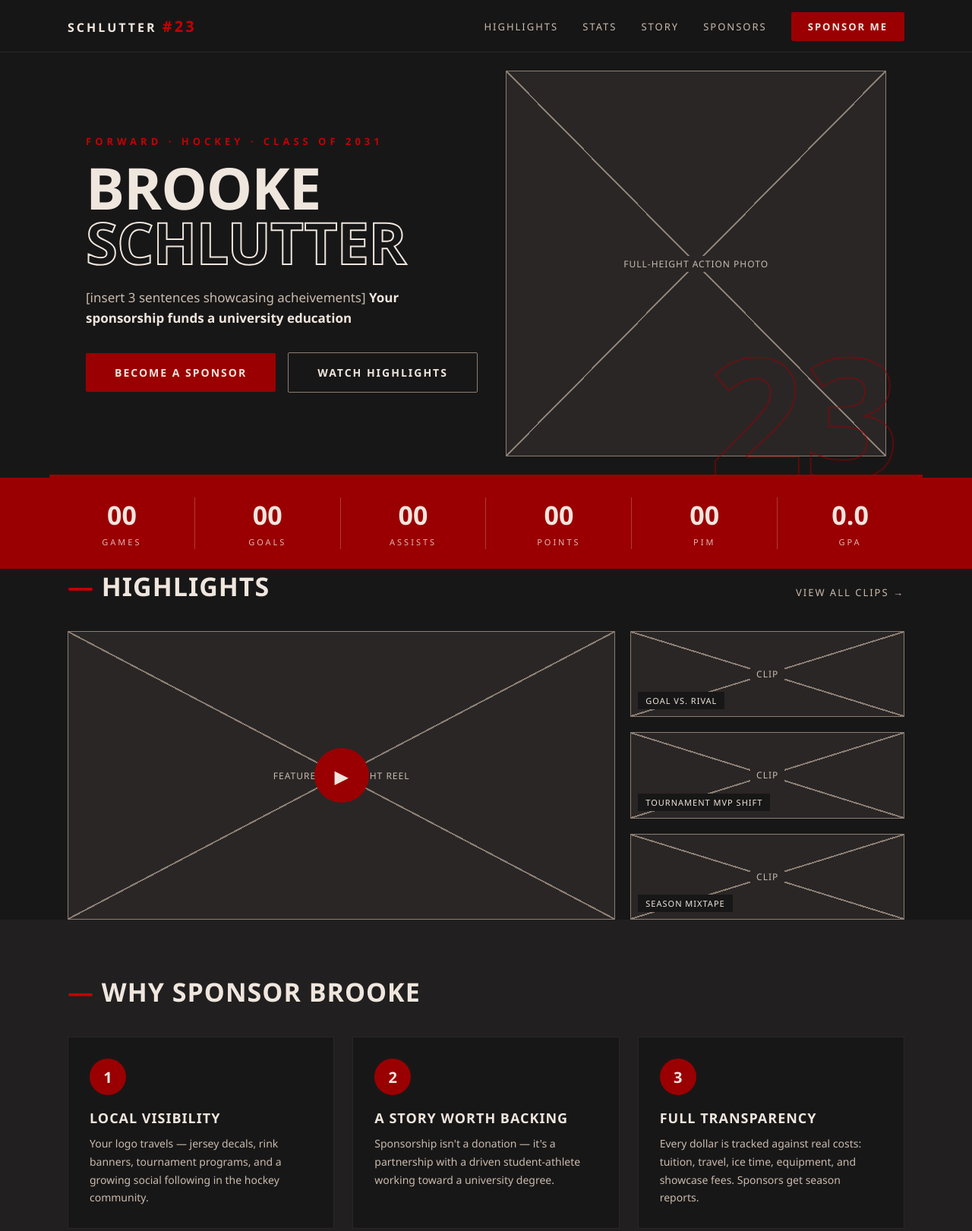
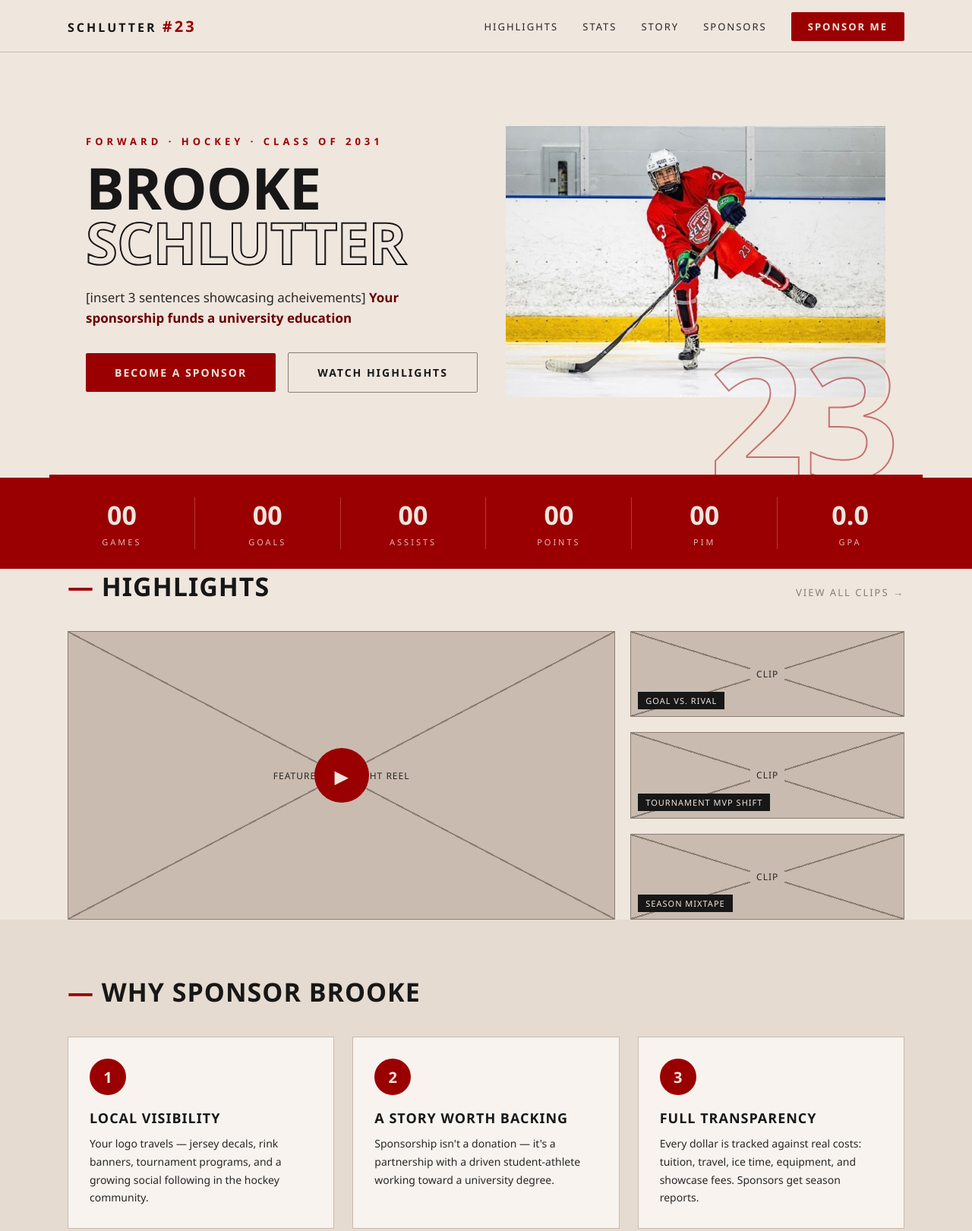
Before and after one commit to austinjames95/BrookeSchlutterWEB, a website built with Vite: page index.html in a window 1280 px wide. Shown: the top 1621 px of the page at 76% size. Built offline with nearby package versions, Linux system fonts and the light colour scheme.

Commit message:
changed color and added hero photo. removed some ascpects of the footer

```diff
--- a/index.html
+++ b/index.html
@@ -4,7 +4,7 @@
     <meta charset="UTF-8" />
     <meta name="viewport" content="width=device-width, initial-scale=1.0" />
     <title>Brooke Schlutter Hockey</title>
-    <link rel=stylesheet href="./src/style/index.css">
+    <link rel="stylesheet" href="./src/style/index.css">
 
   </head>
   <body>
@@ -41,8 +41,9 @@
           <a class="btn ghost" href="#">Watch Highlights</a>
         </div>
       </div>
-      <div class="hero-right">
-        <div class="placeholder"><span>Full-height action photo</span></div>
+      <div class="hero-right" style="align-content: center;">
+        <div><img src="./images/HERO1.png" width="500px"></div>
+
       </div>
       <div class="big-number">23</div>
     </section>
@@ -155,10 +156,6 @@
             </div>
           </div>
         </div>
-        <div class="footer-note">
-          © 2026 Brooke Schlutter · Wireframe 2 — Bold Noir · Cherry Cola /
-          Cream Vanilla / Noir Black
-        </div>
       </div>
     </footer>
   </body>
--- a/src/style/index.css
+++ b/src/style/index.css
@@ -3,6 +3,8 @@
     --cherry-bright: #c40003;
     --cherry-dark: #6b0001;
     --cream: #efe6de;
+    --cream-light: #f8f3ee;
+    --cream-2: #e6dbd1;
     --noir: #181717;
     --noir-2: #211f1f;
     --charcoal: #2a2626;
@@ -16,8 +18,8 @@
 }
 body {
     font-family: "Segoe UI", Arial, sans-serif;
-    background: var(--noir);
-    color: var(--cream);
+    background: var(--cream);
+    color: var(--noir);
 }
 .placeholder {
     background:
@@ -35,18 +37,18 @@ body {
         var(--taupe-dark) calc(50% + 1px),
         transparent calc(50% + 1px)
         ),
-        var(--charcoal);
+        var(--taupe);
     border: 1px solid var(--taupe-dark);
     display: flex;
     align-items: center;
     justify-content: center;
-    color: var(--taupe);
+    color: var(--charcoal);
     font-size: 12px;
     letter-spacing: 1px;
     text-transform: uppercase;
 }
 .placeholder span {
-    background: var(--charcoal);
+    background: var(--taupe);
     padding: 2px 8px;
 }
     .container {
@@ -60,8 +62,8 @@ header {
     position: sticky;
     top: 0;
     z-index: 10;
-    background: rgba(24, 23, 23, 0.95);
-    border-bottom: 1px solid var(--charcoal);
+    background: rgba(239, 230, 222, 0.95);
+    border-bottom: 1px solid var(--taupe);
 }
 .header-inner {
     display: flex;
@@ -73,10 +75,10 @@ header {
     font-weight: 900;
     letter-spacing: 3px;
     font-size: 16px;
-    color: var(--cream);
+    color: var(--noir);
 }
 .logo .num {
-    color: var(--cherry-bright);
+    color: var(--cherry);
     font-size: 20px;
 }
 nav ul {
@@ -87,13 +89,13 @@ nav ul {
 }
 nav a {
     text-decoration: none;
-    color: var(--taupe);
+    color: var(--charcoal);
     font-size: 13px;
     letter-spacing: 2px;
     text-transform: uppercase;
 }
 nav a:hover {
-    color: var(--cream);
+    color: var(--cherry);
 }
 .nav-cta {
     background: var(--cherry);
@@ -114,7 +116,7 @@ nav a:hover {
 .hamburger div {
     width: 24px;
     height: 3px;
-    background: var(--cream);
+    background: var(--noir);
 }
 
     /* Hero — split with giant type */
@@ -135,7 +137,7 @@ nav a:hover {
     z-index: 2;
 }
 .hero-kicker {
-    color: var(--cherry-bright);
+    color: var(--cherry);
     letter-spacing: 5px;
     text-transform: uppercase;
     font-size: 13px;
@@ -151,17 +153,17 @@ nav a:hover {
 }
 .hero h1 .outline {
     color: transparent;
-    -webkit-text-stroke: 2px var(--cream);
+    -webkit-text-stroke: 2px var(--noir);
 }
 .hero-sub {
     margin: 22px 0 32px;
     font-size: 17px;
-    color: var(--taupe);
+    color: var(--charcoal);
     max-width: 440px;
     line-height: 1.6;
 }
 .hero-sub b {
-    color: var(--cream);
+    color: var(--cherry-dark);
 }
 .hero-actions {
     display: flex;
@@ -186,10 +188,10 @@ nav a:hover {
 .btn.ghost {
     background: transparent;
     border: 1px solid var(--taupe-dark);
-    color: var(--cream);
+    color: var(--noir);
 }
 .btn.ghost:hover {
-    border-color: var(--cream);
+    border-color: var(--noir);
 }
 .hero-right {
     position: relative;
@@ -260,17 +262,17 @@ section {
 }
 .section-head h2::before {
     content: "— ";
-    color: var(--cherry-bright);
+    color: var(--cherry);
 }
 .section-head a {
-    color: var(--taupe);
+    color: var(--taupe-dark);
     font-size: 13px;
     letter-spacing: 2px;
     text-transform: uppercase;
     text-decoration: none;
 }
 .section-head a:hover {
-    color: var(--cream);
+    color: var(--noir);
 }
 
     /* Highlights: featured video + thumbnails */
@@ -328,7 +330,7 @@ section {
 
     /* Why sponsor — 3 columns */
 .why {
-    background: var(--noir-2);
+    background: var(--cream-2);
 }
 .why-grid {
     display: grid;
@@ -336,15 +338,16 @@ section {
     gap: 24px;
 }
 .why-card {
-    border: 1px solid var(--charcoal);
+    border: 1px solid var(--taupe);
     padding: 28px;
-    background: var(--noir);
+    background: var(--cream-light);
 }
 .why-card .icon {
     width: 48px;
     height: 48px;
     border-radius: 50%;
     background: var(--cherry);
+    color: var(--cream);
     display: flex;
     align-items: center;
     justify-content: center;
@@ -360,7 +363,7 @@ section {
 }
 .why-card p {
     font-size: 14px;
-    color: var(--taupe);
+    color: var(--charcoal);
     line-height: 1.7;
 }
 
@@ -380,7 +383,7 @@ section {
     margin-bottom: 12px;
 }
 .goal-box p {
-    color: var(--taupe);
+    color: var(--charcoal);
     font-size: 15px;
     line-height: 1.7;
 }
@@ -393,12 +396,12 @@ section {
     font-size: 12px;
     letter-spacing: 2px;
     text-transform: uppercase;
-    color: var(--taupe);
+    color: var(--charcoal);
     margin-bottom: 8px;
 }
 .progress {
     height: 22px;
-    background: var(--charcoal);
+    background: var(--cream-2);
     border: 1px solid var(--taupe-dark);
 }
 .progress-fill {
@@ -412,8 +415,8 @@ section {
 
     /* Sponsors strip */
 .sponsors {
-    border-top: 1px solid var(--charcoal);
-    border-bottom: 1px solid var(--charcoal);
+    border-top: 1px solid var(--taupe);
+    border-bottom: 1px solid var(--taupe);
     padding: 40px 0;
 }
 .sponsors h4 {
@@ -435,9 +438,11 @@ section {
     height: 56px;
 }
 
-    /* Footer */
+    /* Footer — inverted to noir */
 footer {
     padding: 48px 0 24px;
+    background: var(--noir);
+    color: var(--cream);
 }
 .footer-grid {
     display: grid;
```
Also changed, not shown: images/HERO.png (renamed from images/Screenshot 2026-08-04 114322.png), images/HERO1.png (renamed from images/Screenshot 2026-08-04 114345.png).
